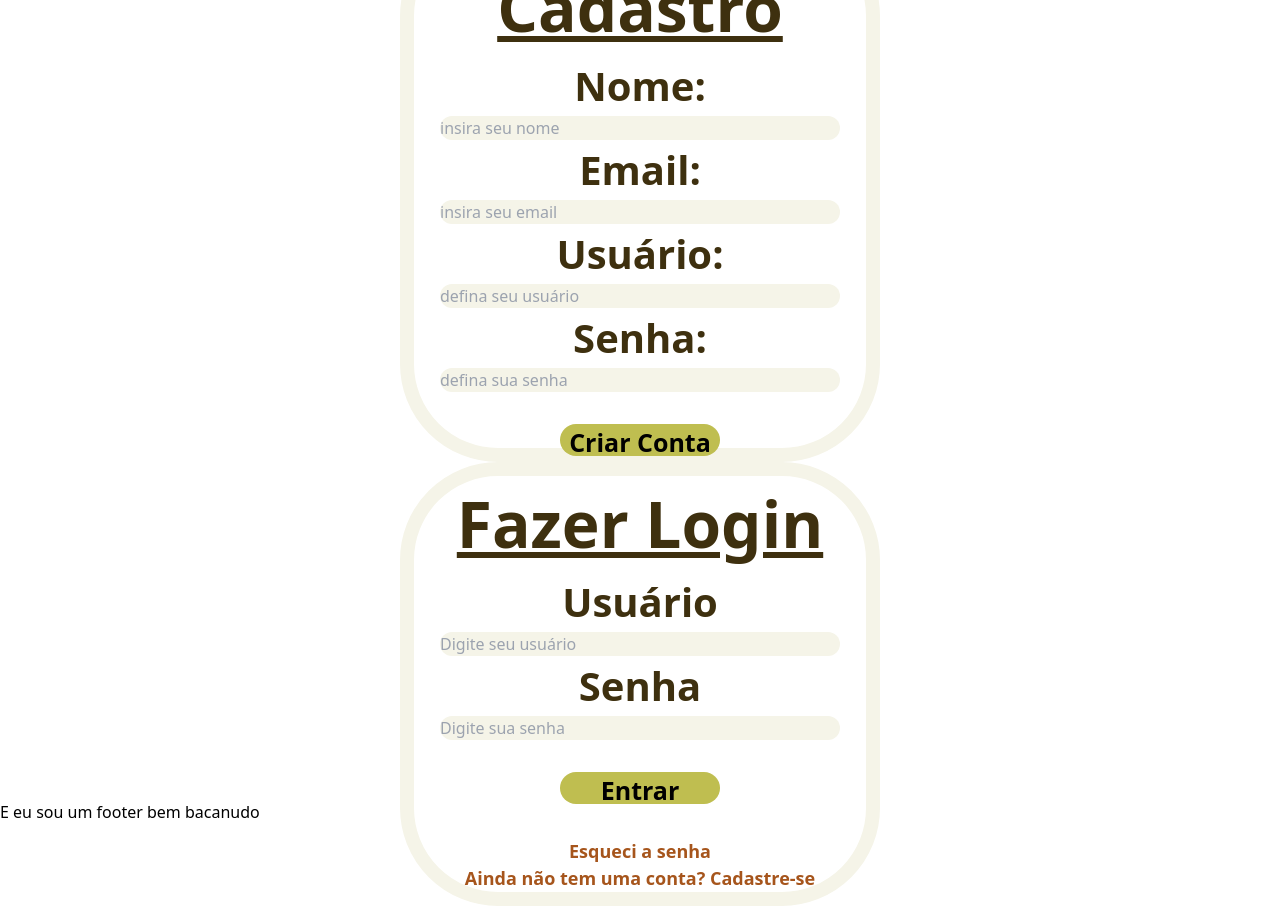
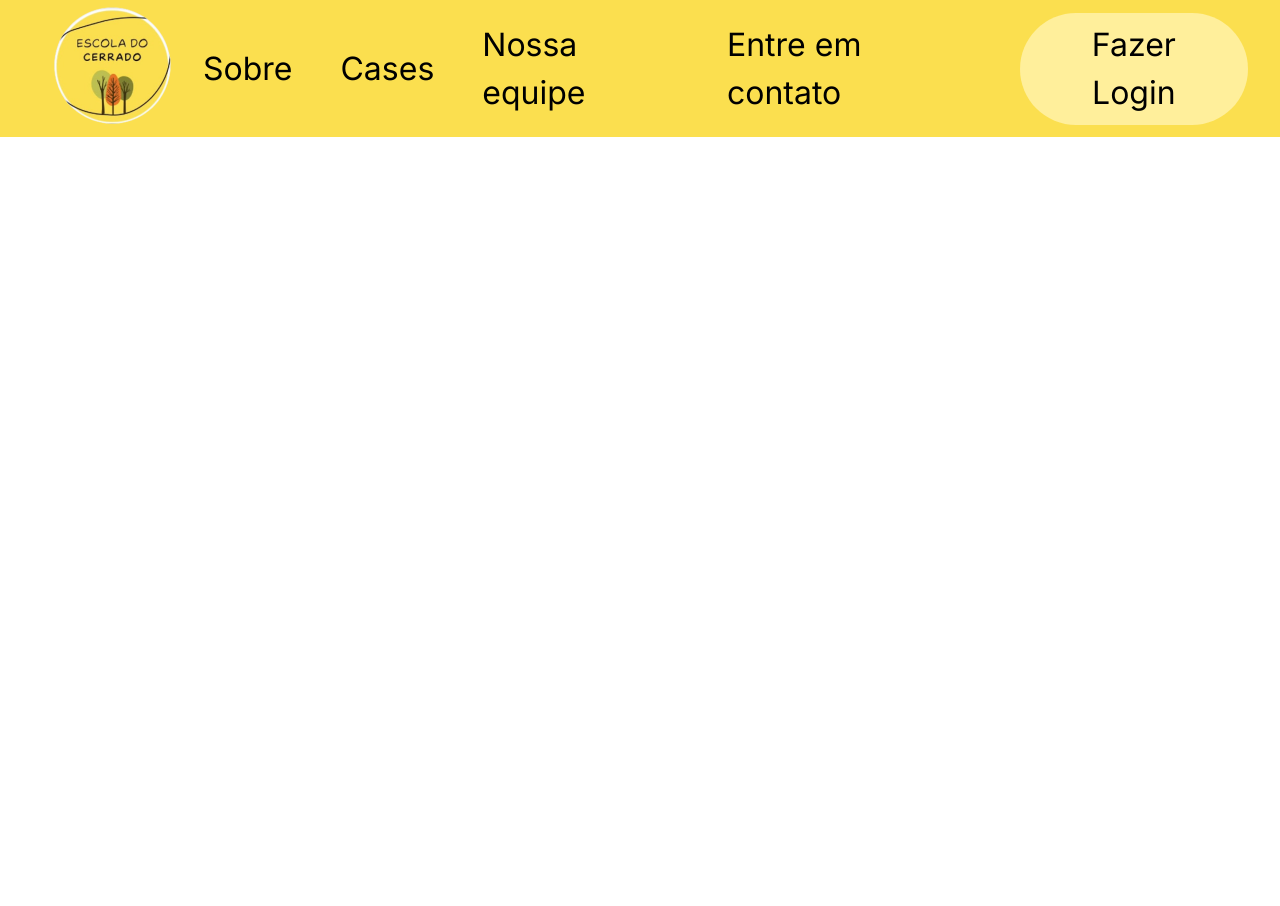
Before and after one commit to yuri-sl/EscolaCerrado, a Next.js app: page / in a window 1280 px wide. After the commit the page ends 800 px from the top, so only its background shows below. Built offline with nearby package versions, Linux system fonts and the light colour scheme; a web font is replaced by a local one.

Commit message:
feat/navbar

```diff
--- a/src/app/_components/navbar.tsx
+++ b/src/app/_components/navbar.tsx
@@ -0,0 +1,26 @@
+import Link from "next/link";
+
+const Navbar = () => {
+  return (
+    <header className="bg-Amarelo w-full h-[137px] flex items-center px-8">
+      <div className="h-[156px] w-[171px]">
+        <img src="/logosbg.png" alt="Logo escola do cerrado" className="h-full w-full object-contain" />
+      </div>
+      <div className="flex-1 flex justify-center">
+        <nav className="flex items-center space-x-12 text-Preto text-[32px] font-inter">
+          <div>Sobre</div>
+          <div>Cases</div>
+          <div>Nossa equipe</div>
+          <div>Entre em contato</div>
+          <Link href="/login">
+            <button className="bg-AmareloClaro text-Preto text-[32px] py-2 px-8 rounded-full">
+                Fazer Login
+            </button>
+        </Link>
+        </nav>
+      </div>
+    </header>
+  );
+};
+
+export default Navbar;
--- a/src/app/layout.tsx
+++ b/src/app/layout.tsx
@@ -8,8 +8,6 @@ export default function GoteiLayout({
       <body>
         <div>
           {children}
-
-          <div>E eu sou um footer bem bacanudo</div>
         </div>
       </body>
     </html>
--- a/src/app/page.tsx
+++ b/src/app/page.tsx
@@ -1,13 +1,12 @@
 import LoginBox from "./_components/loginbox";
 import CriarConta from "./_components/criarConta";
+import Navbar from "./_components/navbar"
 import "../styles/globals.css";
 
-export default function RegisterPage() {
+export default function Homepage() {
   return (
     <main>
-      <h1>Escola do cerrado!</h1>
-      <CriarConta />
-      <LoginBox />
+      <Navbar />
     </main>
   );
 }
--- a/src/styles/globals.css
+++ b/src/styles/globals.css
@@ -5,13 +5,3 @@
 @tailwind base;
 @tailwind components;
 @tailwind utilities;
-
-
-main {
-  display: flex;
-  justify-content: center;
-  align-items: center;
-  width: 100%;
-  height: 100vh;
-  flex-direction: column;
-}
```
